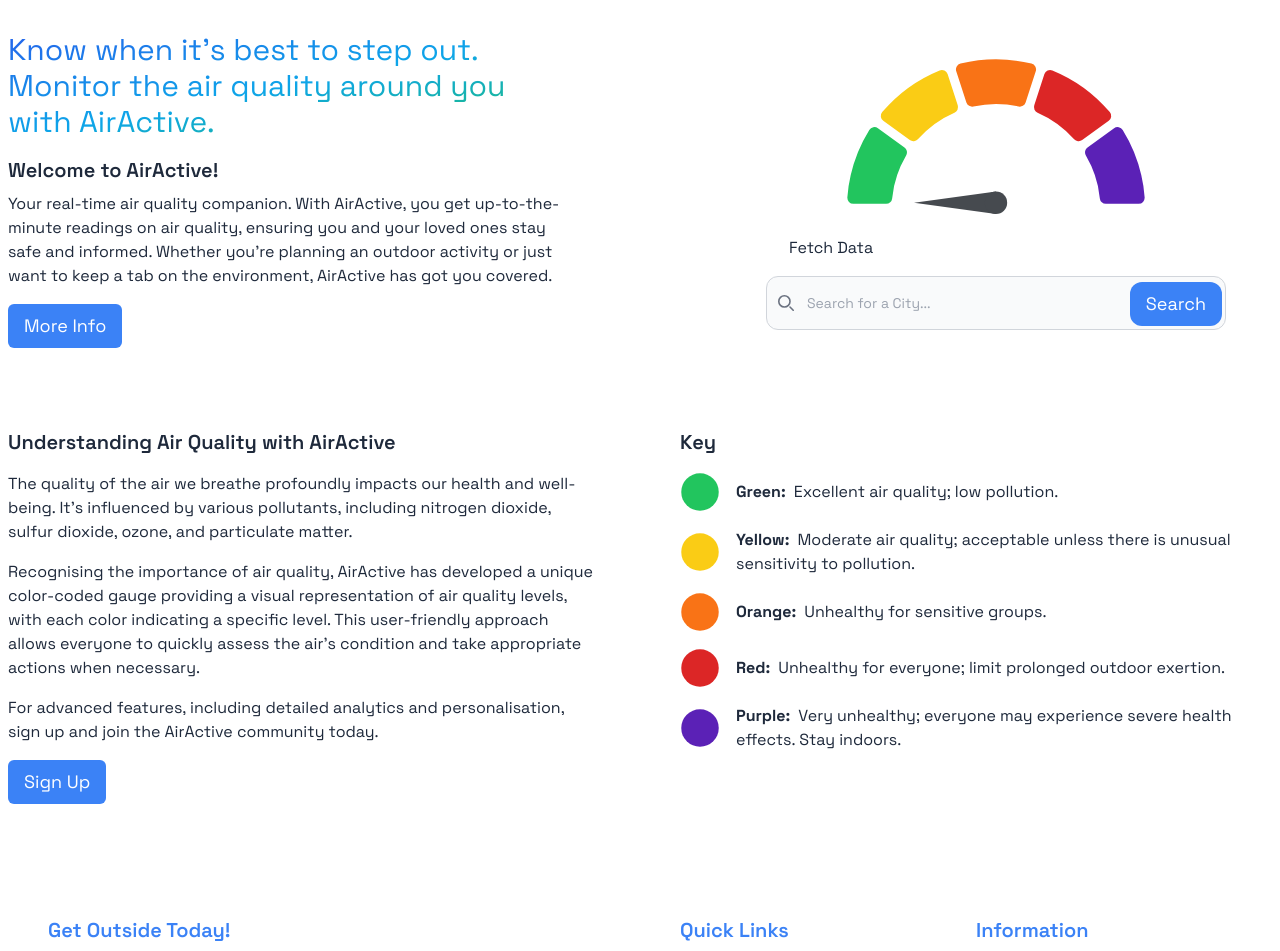
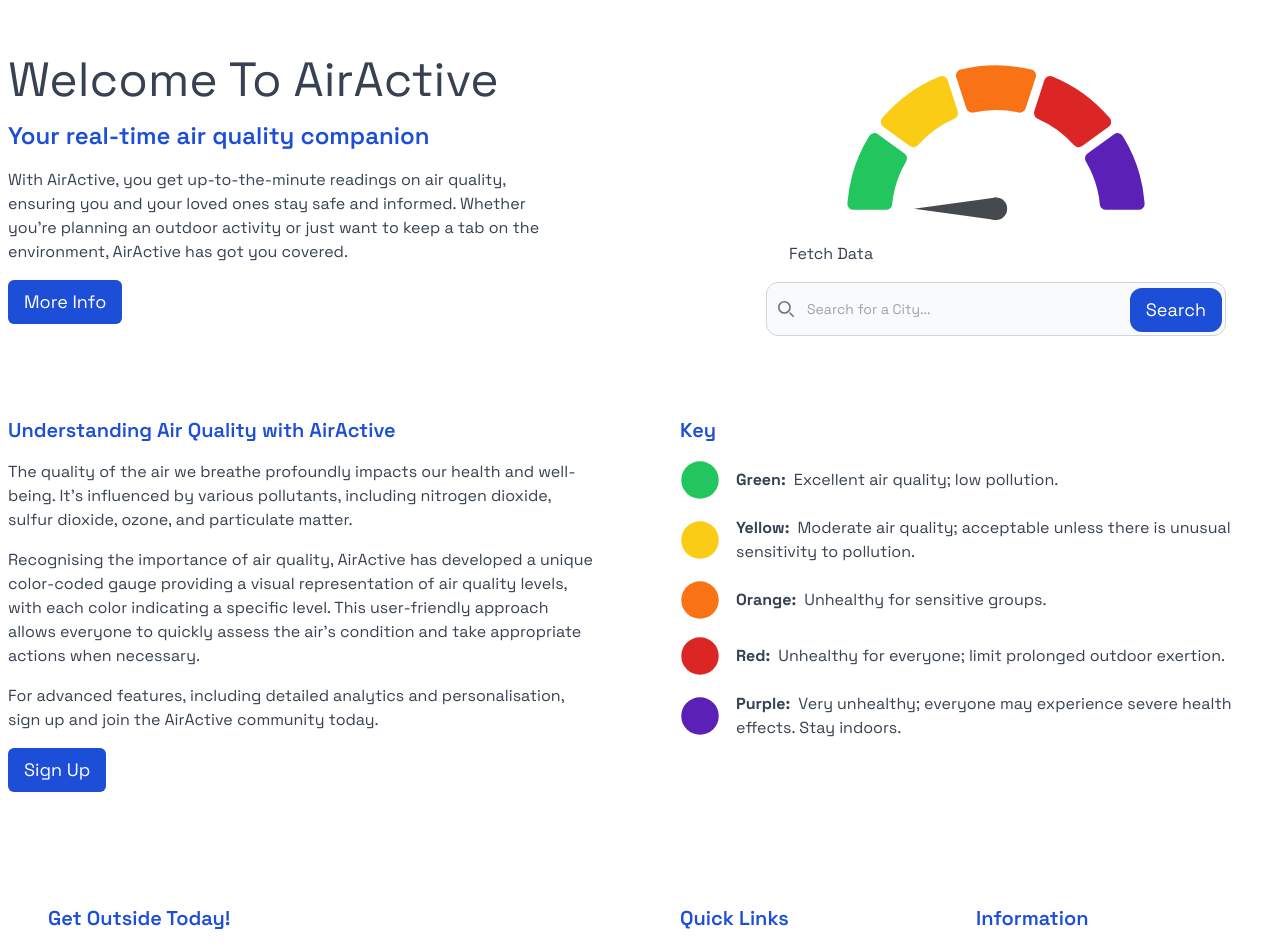
Before and after one commit to CaseyJamess/Eco-Breathe, a Next.js app: page / in a window 1280 px wide. Shown: the part 80-1031 px from the top of the page. Built offline with nearby package versions, Linux system fonts and the light colour scheme.

Commit message:
UI/UX Updates
Added more custom tailwind classes to reduce JSX bloat

```diff
--- a/src/app/about/page.jsx
+++ b/src/app/about/page.jsx
@@ -16,7 +16,7 @@
                 </h1>
                 <div className="flex flex-col max-w-screen-lg my-4 mx-auto items-center justify-center ">
                     <div className="mt-4">
-                        <h2 className="font-semibold text-xl">Who We Are</h2>
+                        <h2 className="font-semibold accent text-xl">Who We Are</h2>
                         <p className="mt-2">
                             AirActive is a
                             single-person initiative committed to the vital issue of air quality.
@@ -25,7 +25,7 @@
                             public health experts, and air quality analysts. My goal is to provide you with real-time, accurate data on air quality, enabling you to make healthier lifestyle choices and become a more environmentally responsible citizen.
                         </p>
 
-                        <h2 className="mt-4 font-semibold text-xl">Our Mission</h2>
+                        <h2 className="mt-4 font-semibold accent text-xl">Our Mission</h2>
                         <p className="mt-2">
                             The mission of AirActive is dual in nature:
                             First, to equip individuals with the information they need
--- a/src/app/components/Footer.tsx
+++ b/src/app/components/Footer.tsx
@@ -59,7 +59,7 @@
         <div className="flex flex-col md:flex-row w-full ">
           {/* About AirActive Column */}
           <div className="w-full  md:w-6/12 md:mx-10 items-start ">
-            <h5 className="text-xl text-blue-500 font-semibold mb-4">
+            <h5 className="text-xl accent font-semibold mb-4">
               Get Outside Today!
             </h5>
             <p className="text-base">
@@ -71,7 +71,7 @@
           </div>
           {/* Nav links Column */}
           <div className=" md:w-3/12 mt-4 md:mt-0 items-start ">
-            <h5 className="text-xl font-semibold text-blue-500 mb-4">
+            <h5 className="text-xl font-semibold accent mb-4">
               Quick Links
             </h5>
             {pageLinks.map((item, index) => (
@@ -86,7 +86,7 @@
           </div>
           {/* Information Links Column */}
           <div className="md:w-3/12 mt-4 md:mt-0  items-start ">
-            <h5 className="text-xl font-semibold text-blue-500 mb-4">
+            <h5 className="text-xl font-semibold accent mb-4">
               Information
             </h5>
             {informationLinks.map((link, index) => (
--- a/src/app/globals.css
+++ b/src/app/globals.css
@@ -2,24 +2,28 @@
 
 body {
   font-family: "Space Grotesk", sans-serif;
-  @apply text-slate-800;
+  @apply text-gray-700;
   @apply bg-white;
 
 }
 
 .dark body {
   @apply bg-gradient-to-tr from-gray-950 to-gray-900;
-  @apply text-slate-50;
+  @apply text-gray-100;
 
 }
 
-.primary-button {
-  @apply bg-green-500 hover:bg-green-600 text-white;
+
+
+.button-style {
+  @apply bg-blue-700 hover:bg-blue-800 dark:bg-blue-600 dark:hover:bg-blue-700 rounded-md md:text-lg text-sm text-center duration-300 text-white py-2 px-4;
 }
 
-.secondary-button {
-  @apply bg-gray-600 hover:bg-gray-500 text-white;
+
+.accent{
+  @apply text-blue-700 dark:text-blue-500;
 }
+
 
 .input {
   @apply bg-gray-50 dark:bg-gray-800 border border-gray-300 dark:border-gray-800 rounded-xl;
--- a/src/app/landingpage/Info.tsx
+++ b/src/app/landingpage/Info.tsx
@@ -34,7 +34,7 @@
   return (
     <div className="mt-10 grid grid-cols-1 lg:grid-cols-2 gap-20">
       <div>
-        <h2 className="text-start text-xl font-semibold mb-4">
+        <h2 className="text-start accent text-xl font-semibold mb-4">
           Understanding Air Quality with AirActive
         </h2>
         <p className="mb-4">
@@ -53,13 +53,13 @@
           For advanced features, including detailed analytics and
           personalisation, sign up and join the AirActive community today.
         </p>
-        <button className="bg-blue-500 md:text-lg text-sm rounded-md hover:bg-blue-600 duration-300 text-white py-2 px-4">
+        <button className="button-style">
           Sign Up
         </button>
       </div>
 
       <div className="">
-        <h3 className="text-xl font-semibold">Key</h3>
+        <h3 className="text-xl accent font-semibold">Key</h3>
         {airQualityLevels.map((level) => (
           <div key={level.color} className="flex items-center my-4">
             <div className="relative w-10 h-10 flex-shrink-0 flex-grow-0 mr-4">
--- a/src/app/landingpage/LandingPage.jsx
+++ b/src/app/landingpage/LandingPage.jsx
@@ -11,22 +11,23 @@
   return (
     <div className="flex shadow-md shadow-neutral-100 flex-col w-full items-center">
       <div className="max-w-screen-xl mx-2 px-2 xl:mx-auto">
-        <div className="grid grid-cols-1 md:grid-cols-2 md:gap-40 gap-2 mt-4 xl:mt-10">
+        <div className="grid grid-cols-1 md:grid-cols-2 lg:gap-40 gap-2 mt-4 lg:mt-16">
           {/* Left Col */}
           <div>
-            <h2 className="text-2xl text-transparent leading-normal bg-gradient-to-br from-blue-600 via-sky-500 to-green-500 bg-clip-text xl:text-3xl">
-              Know when it's best to step out. Monitor the air quality around
-              you with AirActive.
-            </h2>
-            <h1 className="mt-4 font-semibold text-xl">Welcome to AirActive!</h1>
-            <p className="mt-2">
-              Your real-time air quality companion. With AirActive, you get
-              up-to-the-minute readings on air quality, ensuring you and your
+
+            <h1 className="text-3xl leading-normal xl:text-5xl">
+              Welcome To AirActive
+            </h1>
+            <h2 className="mt-4 accent font-semibold text-xl xl:text-2xl">Your real-time air quality companion</h2>
+
+
+            <p className="mt-4">
+              With AirActive, you get up-to-the-minute readings on air quality, ensuring you and your
               loved ones stay safe and informed. Whether you're planning an
               outdoor activity or just want to keep a tab on the environment,
               AirActive has got you covered.
             </p>
-            <button className="md:text-lg text-sm mt-4 text-center items-center bg-blue-500 py-2 px-4 text-white rounded-md hover:bg-blue-600 duration-300">
+            <button className=" mt-4 button-style">
               More Info
             </button>
           </div>
--- a/src/app/landingpage/Search.tsx
+++ b/src/app/landingpage/Search.tsx
@@ -36,7 +36,7 @@
         />
         <button
           type="submit"
-          className="text-white absolute right-1 bottom-1 bg-blue-500 duration-300 hover:bg-blue-600  focus:outline-nonefont-medium rounded-xl md:text-lg text-sm px-4 py-2 dark:bg-blue-500 dark:hover:bg-blue-600 dark:focus:ring-sky-700"
+          className="text-white absolute right-1 bottom-1 bg-blue-700 duration-300 hover:bg-blue-900 focus:outline-none rounded-xl md:text-lg text-sm px-4 py-2 dark:bg-blue-600 dark:hover:bg-blue-700 "
         >
           Search
         </button>
--- a/src/app/signup/components/SignUp.jsx
+++ b/src/app/signup/components/SignUp.jsx
@@ -28,7 +28,7 @@
   return (
     <div className='w-full'>
       <div className="text-lg w-full">
-        <h3 className="text-5xl my-2">Sign up today<span className='text-blue-500'>!</span></h3>
+        <h3 className="text-5xl my-2">Sign up today<span className='accent'>!</span></h3>
 
         <form onSubmit={handleSubmit} className="space-y-4 rounded-xl mt-6">
           <div className="relative">
@@ -109,7 +109,7 @@
             </div>
             <button
               type="submit"
-              className="w-full bg-blue-500 text-white p-2 rounded-xl duration-500 hover:bg-blue-600"
+              className="w-full button-style"
             >
               Sign Up
             </button>
--- a/src/app/signup/page.jsx
+++ b/src/app/signup/page.jsx
@@ -7,7 +7,7 @@
         {
             id: 0,
             title: "Real-time Air Quality Monitoring",
-            info: "- Don't leave it to chance. Know what you're breathing, as it happens.",
+            info: " - Don't leave it to chance. Know what you're breathing, as it happens.",
         },
         {
             id: 1,
@@ -34,7 +34,7 @@
     return (
         <div className="flex min-h-screen flex-col w-full items-center relative">
             <div className=" max-w-screen-xl mt-10 mx-2 px-2 xl:mx-auto">
-                <h3 className="text-2xl text-transparent leading-normal bg-gradient-to-br from-blue-600 via-sky-500 to-green-500 bg-clip-text xl:text-3xl">
+                <h3 className="text-2xl leading-normal accent xl:text-3xl">
                     Join For Free
                 </h3>
                 <div className="grid grid-cols-1 lg:grid-cols-2 gap-28 ">
@@ -43,13 +43,13 @@
                     <div className='lg:order-first order-last'>
 
                         <h1 className="text-5xl mb-8 my-0 lg:my-8">
-                            Get started with AirActive<span className='text-blue-500'>.</span>
+                            Get started with AirActive<span className='accent'>.</span>
                         </h1>
                         {info.map((item) =>
-                        <ul className="list-disc list-inside ">
-                            <li className="mb-2"><strong className='text-blue-500'>{item.title}</strong>{item.info}</li>
-                        </ul>
-)}
+                            <ul className="list-disc list-inside ">
+                                <li className="mb-4"><strong className='accent text-lg'>{item.title}</strong>{item.info}</li>
+                            </ul>
+                        )}
                     </div>
                     {/* Right Col */}
                     <div className="order-first lg:order-last">
```
